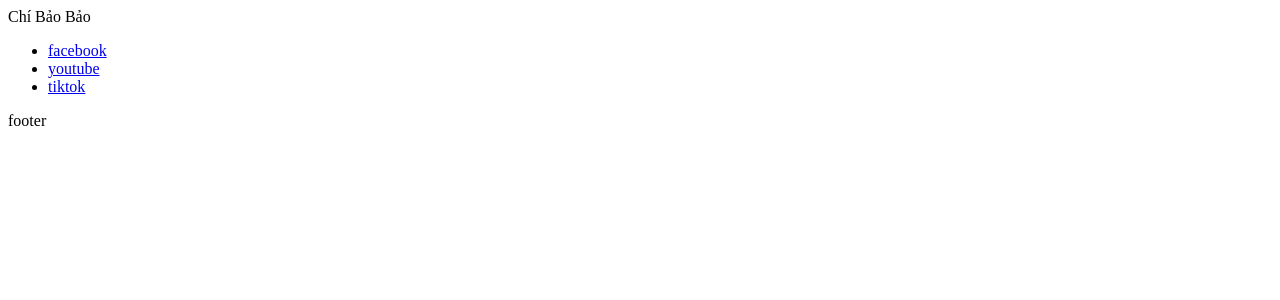
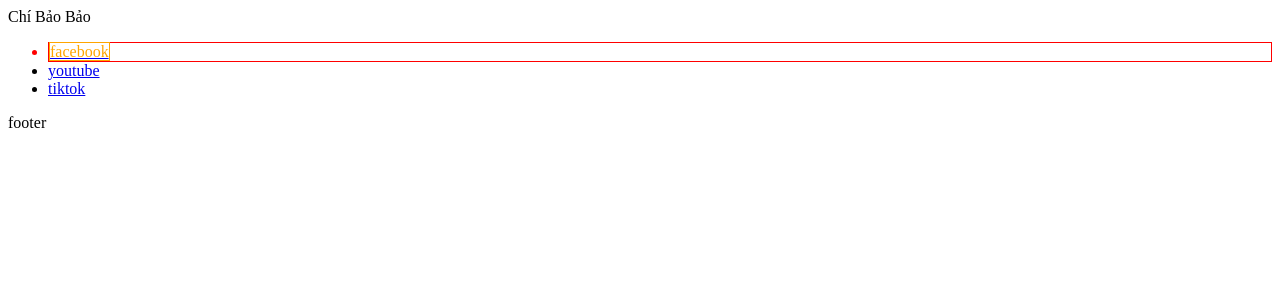
Before and after one commit to chibaobao123/NextJS, a Next.js app: page / in a window 1280 px wide. Shown: the top 300 px of the page. Built offline with nearby package versions, Linux system fonts and the light colour scheme.

Commit message:
CSS module

```diff
--- a/src/app/page.tsx
+++ b/src/app/page.tsx
@@ -1,13 +1,17 @@
 import Link from "next/link";
+import x from "@/styles/app.module.css";
+import y from "@/styles/test.module.css";
 
 export default function Home() {
   return (
     <div className="">
       <ul>
-        <li>
-          <Link href="/facebook">facebook</Link>
+        <li className={x["red"]}>
+          <Link href="/facebook">
+            <span className={y["red"]}>facebook</span>
+          </Link>
         </li>
-        <li>
+        <li className="green">
           <Link href="/youtube">youtube</Link>
         </li>
         <li>
--- /dev/null
+++ b/src/styles/app.module.css
@@ -0,0 +1,9 @@
+.red{
+    color: red;
+    border: 1px solid red;
+}
+
+.green{
+    color: green;
+    border: 1px solid green;
+}
--- /dev/null
+++ b/src/styles/test.module.css
@@ -0,0 +1,4 @@
+.red{
+    color: orange;
+    border: 1px solid orange;
+}
```
